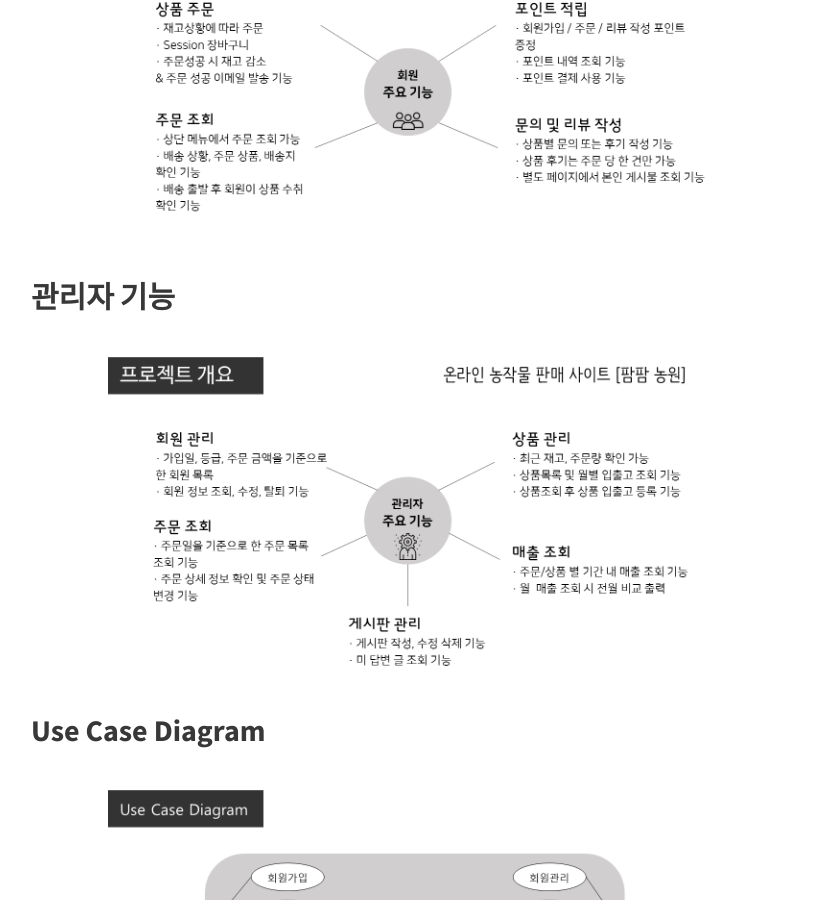
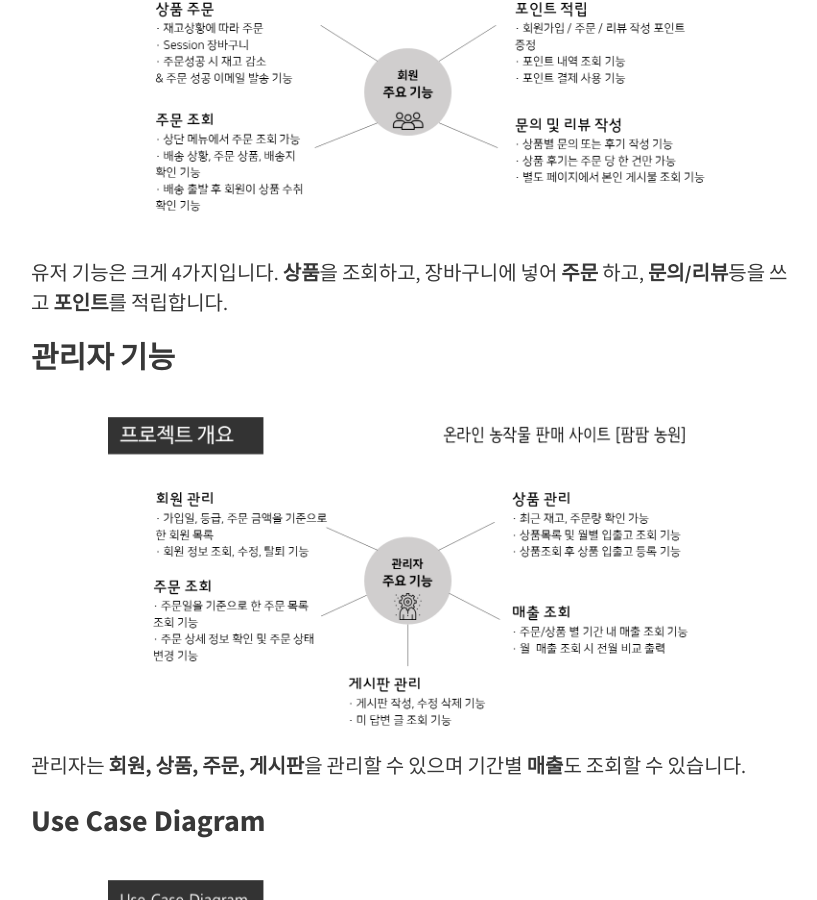
Before and after one commit to clemado1/blog-old, a Jekyll site: the page built from _posts/2018-09-04-Farm-Parm.md, in a window 1280 px wide and 900 px high, scrolled down 1108 px. Shown: the whole window, without its empty margins (225-1042 px from the left). Built offline with Jekyll 4.4.1, drawn with Linux system fonts in a browser that asks for light colours; comment, search, counter and statistics services are not loaded; some of the changed text lies outside the part shown.

Commit message:
modify post

```diff
--- a/_posts/2018-09-04-Farm-Parm.md
+++ b/_posts/2018-09-04-Farm-Parm.md
@@ -11,9 +11,11 @@ thumbnail: "assets/img/thumbnails/index-low.jpg"
 
 ### 유저 기능
 ![image]({{ site.baseurl }}/assets/img/pexels/slide3.PNG)
+유저 기능은 크게 4가지입니다. **상품**을 조회하고, 장바구니에 넣어 **주문** 하고, **문의/리뷰**등을 쓰고 **포인트**를 적립합니다.
 
 ### 관리자 기능
 ![image]({{ site.baseurl }}/assets/img/pexels/slide4.PNG)
+관리자는 **회원, 상품, 주문, 게시판**을 관리할 수 있으며 기간별 **매출**도 조회할 수 있습니다.
 
 ### Use Case Diagram
 ![image]({{ site.baseurl }}/assets/img/pexels/slide5.PNG)
@@ -55,6 +57,9 @@ thumbnail: "assets/img/thumbnails/index-low.jpg"
 개발형식은 현재 *Spring Framework*를 적용하지 않은 *JSP MVC Model*입니다.
 추후 추가할 오픈마켓은 *Spring Framework*를 적용해 만들 예정입니다.
 
+
+### 구동영상
+
 <iframe width="720" height="480" src="https://www.youtube.com/embed/Xq69JDgsV9c" frameborder="0" allow="autoplay; encrypted-media" allowfullscreen></iframe>
 
 {% youtube B4g4zTF5lDo 480 360 %}
```
Also changed, not shown: other parts of _posts/2018-09-04-Farm-Parm.md (+1 -1 lines), assets/img/thumbnails/index-low.jpg, 1 other file.
